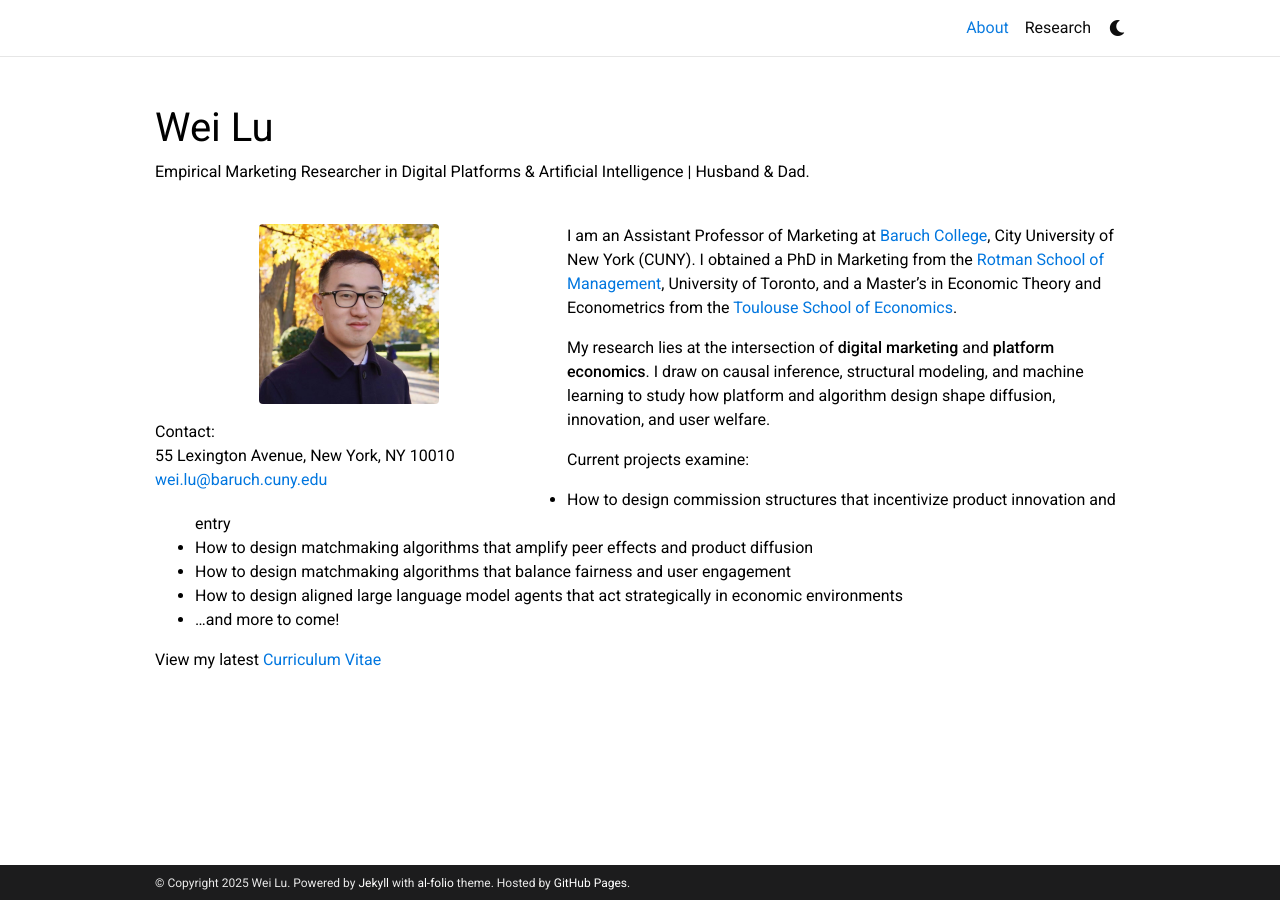
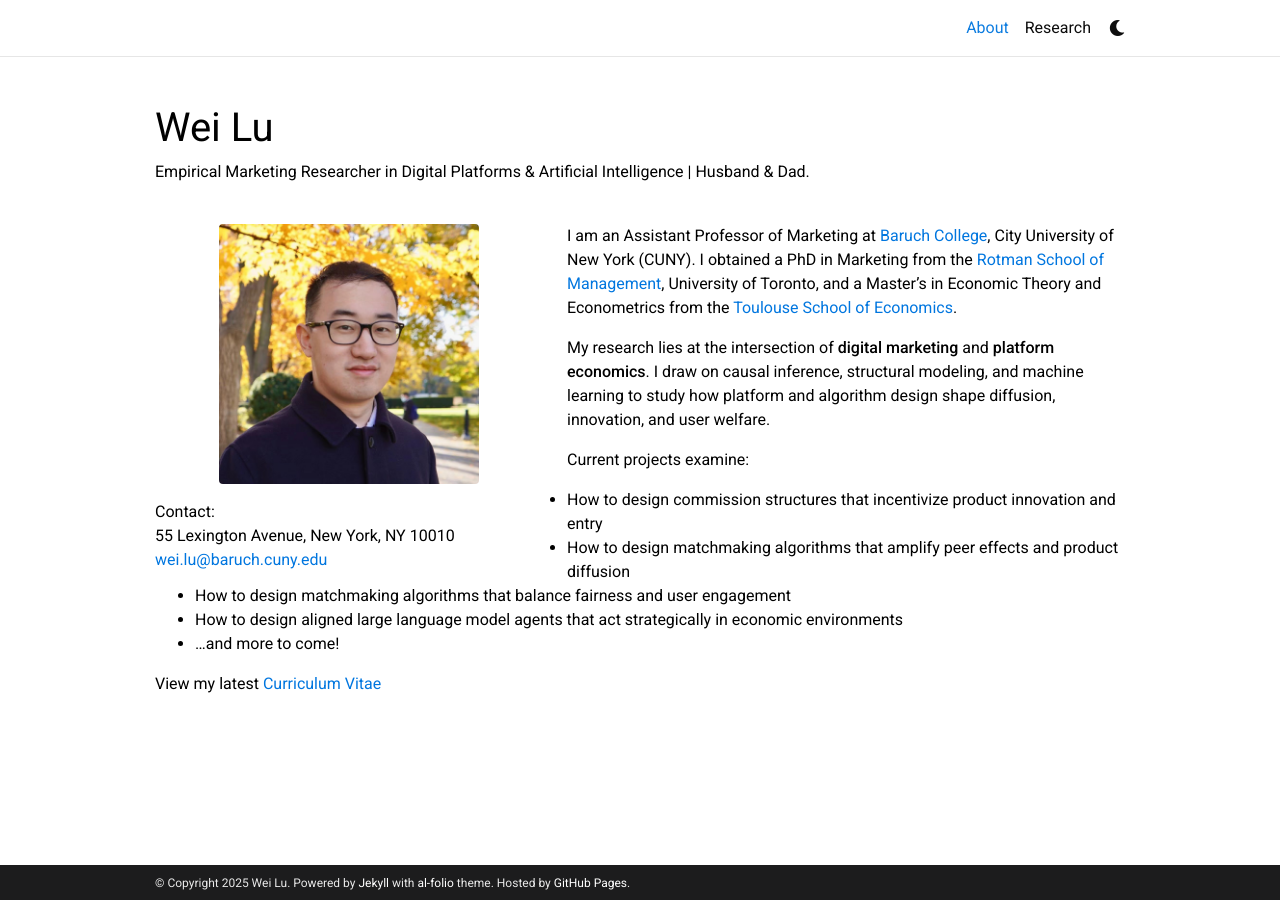
Before and after one commit to weilu-mkt/weilu-mkt.github.io, a Jekyll site: the page built from _pages/about.md, in a window 1280 px wide. Built offline with Jekyll 4.4.1, drawn with Linux system fonts in a browser that asks for light colours; full-size pictures stand in for the smaller copies a plugin makes; comment, search, counter and statistics services are not loaded; a style sheet for code colours, icons or effects is not loaded.

Commit message:
Update _base.scss

```diff
--- a/_sass/_base.scss
+++ b/_sass/_base.scss
@@ -618,27 +618,27 @@ html.transition *:after {
 .profile img,
 img.avatar,
 .profile .img-fluid {
-  max-width: 500px;   /* tweak this number: 160–220px usually looks good */
-  width: 100%;
+  max-width: 100%;   /* allow responsiveness by default */
   height: auto;
   display: block;
   margin: 0 auto;     /* centers the photo */
   border-radius: 6px; /* optional */
 }
 
-/* Keep it roomy on phones; shrink on tablets/desktop */
+/* Desktop: keep portrait medium-sized */
 @media (min-width: 768px) {
   .profile img,
   img.avatar,
   .profile .img-fluid {
-    max-width: 180px;
+    max-width: 260px;   /* try 240–300px range for headshots */
   }
 }
 
+/* Mobile: scale naturally */
 @media (max-width: 767.98px) {
   .profile img,
   img.avatar,
   .profile .img-fluid {
-    max-width: 70vw;  /* mobile: still responsive */
+    max-width: 70vw;
   }
 }
```
